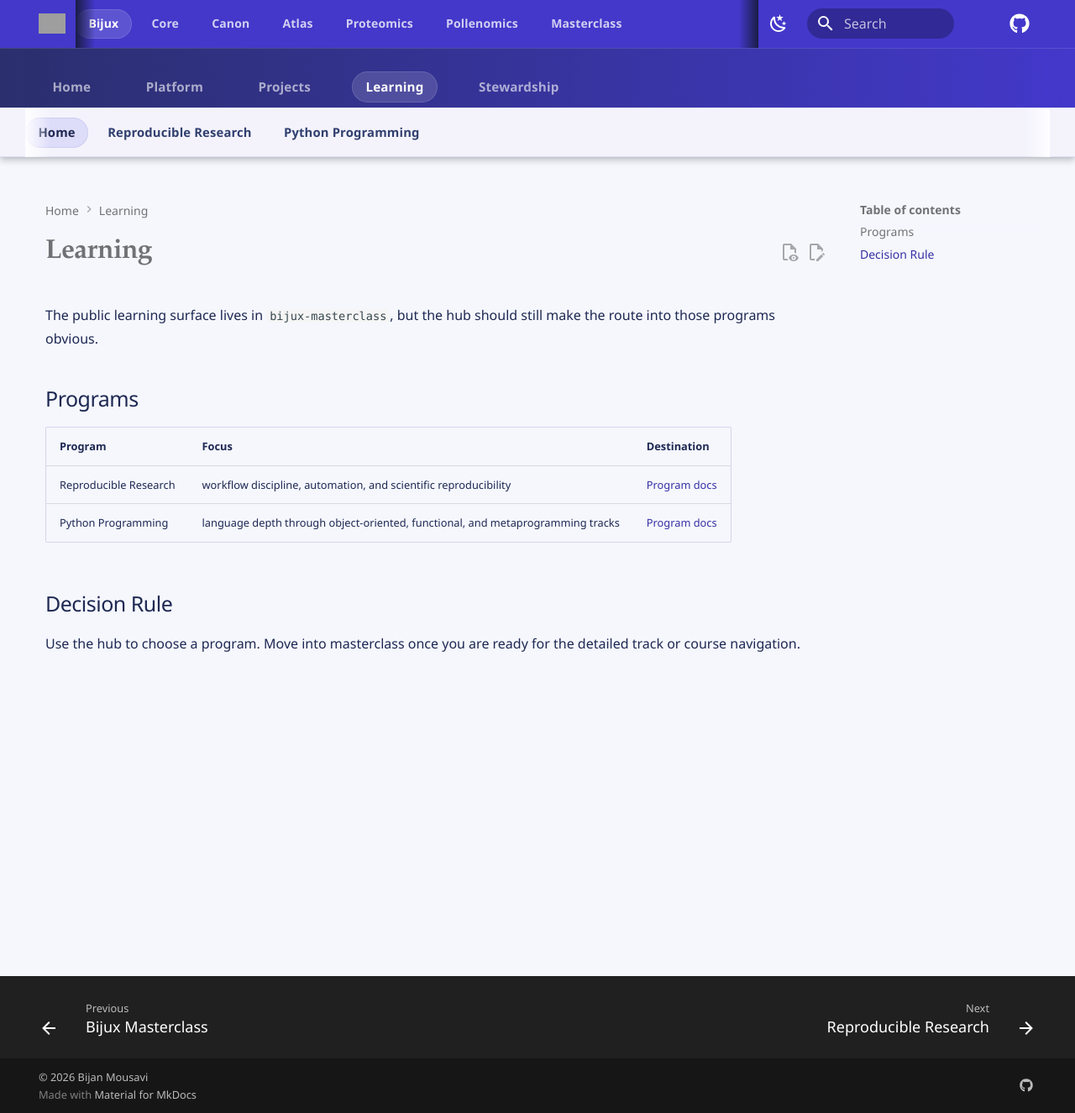
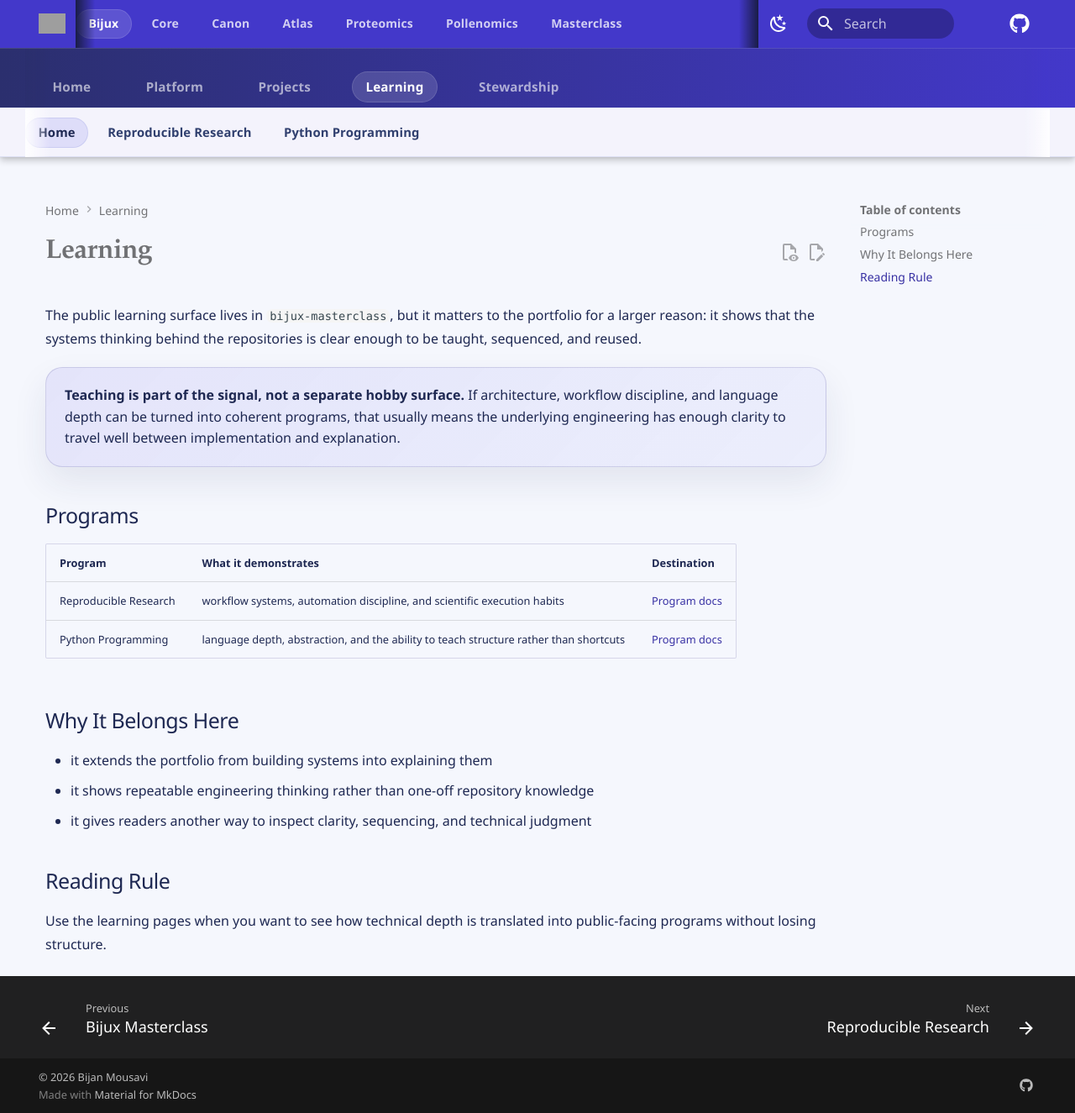
Before and after one commit to bijux/bijux.github.io, an MkDocs documentation site: the page built from docs/learning/index.md, in a window 1280 px wide and 1325 px high. Shown: the whole window at 84% size. Built offline with MkDocs 1.6.1 and Material for MkDocs 9.7.7, drawn with Linux system fonts in a browser that asks for light colours; comment, search, counter and statistics services are not loaded; grey boxes are pictures that could not be loaded.

Commit message:
feat(docs): connect learning to engineering depth

```diff
--- a/docs/learning/index.md
+++ b/docs/learning/index.md
@@ -9,17 +9,30 @@ last_reviewed: 2026-04-12
 
 # Learning
 
-The public learning surface lives in `bijux-masterclass`, but the hub
-should still make the route into those programs obvious.
+The public learning surface lives in `bijux-masterclass`, but it matters
+to the portfolio for a larger reason: it shows that the systems thinking
+behind the repositories is clear enough to be taught, sequenced, and
+reused.
+
+<div class="bijux-callout"><strong>Teaching is part of the signal, not a separate hobby surface.</strong>
+If architecture, workflow discipline, and language depth can be turned
+into coherent programs, that usually means the underlying engineering
+has enough clarity to travel well between implementation and explanation.</div>
 
 ## Programs
 
-| Program | Focus | Destination |
+| Program | What it demonstrates | Destination |
 | --- | --- | --- |
-| Reproducible Research | workflow discipline, automation, and scientific reproducibility | [Program docs](https://bijux.io/bijux-masterclass/reproducible-research/) |
-| Python Programming | language depth through object-oriented, functional, and metaprogramming tracks | [Program docs](https://bijux.io/bijux-masterclass/python-programming/) |
+| Reproducible Research | workflow systems, automation discipline, and scientific execution habits | [Program docs](https://bijux.io/bijux-masterclass/reproducible-research/) |
+| Python Programming | language depth, abstraction, and the ability to teach structure rather than shortcuts | [Program docs](https://bijux.io/bijux-masterclass/python-programming/) |
 
-## Decision Rule
+## Why It Belongs Here
 
-Use the hub to choose a program. Move into masterclass once you are
-ready for the detailed track or course navigation.
+- it extends the portfolio from building systems into explaining them
+- it shows repeatable engineering thinking rather than one-off repository knowledge
+- it gives readers another way to inspect clarity, sequencing, and technical judgment
+
+## Reading Rule
+
+Use the learning pages when you want to see how technical depth is
+translated into public-facing programs without losing structure.
```
Also changed, not shown: docs/learning/python-programming.md (+7 -5 lines), docs/learning/reproducible-research.md (+7 -5 lines).
